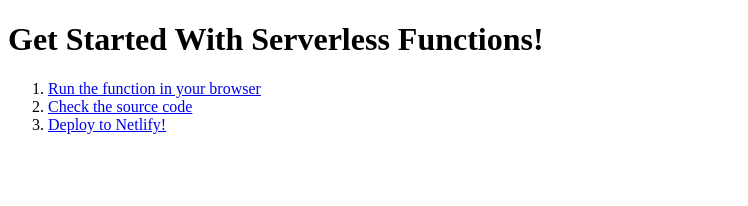
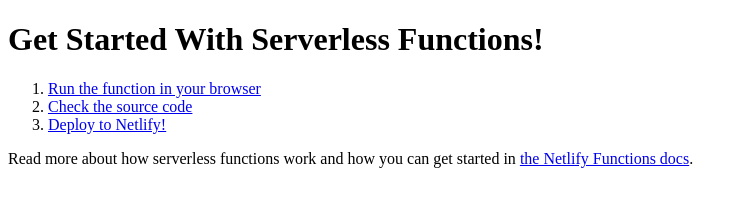
Before and after one commit to jlengstorf/serverless-functions, a website: page public/index.html in a window 1280 px wide. Shown: the whole page, without its empty margins (0-748 px from the left). Drawn offline with Linux system fonts and the light colour scheme.

Commit message:
feat: add docs link

```diff
--- a/public/index.html
+++ b/public/index.html
@@ -26,5 +26,13 @@
         >
       </li>
     </ol>
+    <p>
+      Read more about how serverless functions work and how you can get started
+      in
+      <a
+        href="https://docs.netlify.com/functions/overview/?utm_source=twitter&utm_medium=sls-fns-page-jl&utm_campaign=devex"
+        >the Netlify Functions docs</a
+      >.
+    </p>
   </body>
 </html>
```
Also changed, not shown: netlify.toml.
